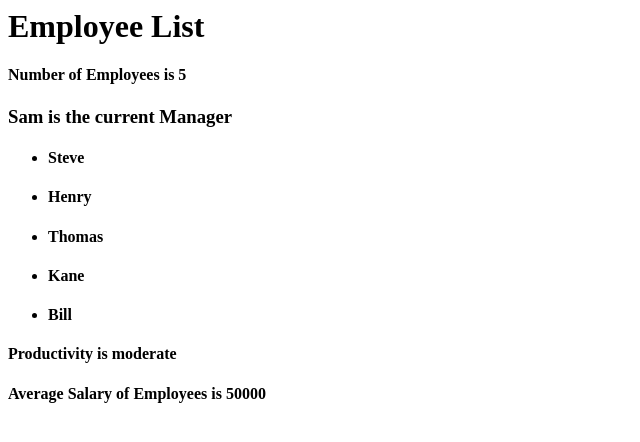
After one commit to Sharada001/django_codebase, a Django app: page /main/derived_template in a window 1280 px wide. The commit adds this page. Shown: the top 442 px of the page, without its empty margins (0-640 px from the left). Run offline with Django 4.2, Linux system fonts and the light colour scheme.

Commit message:
derived template added

```diff
--- /dev/null
+++ b/Django_Template_Language/main/templates/main/derived_template.html
@@ -0,0 +1,9 @@
+{% extends "main/main_template.html" %}
+
+{% block block1 %}
+<h4>Number of Employees is {{ list_of_people|length }}</h4>
+{% endblock %}
+
+{% block block2 %}
+<h4>Average Salary of Employees is {{ average_salary }}</h4>
+{% endblock %}
--- a/Django_Template_Language/main/templates/main/main_template.html
+++ b/Django_Template_Language/main/templates/main/main_template.html
@@ -3,6 +3,9 @@
 
 <body>
 <h1>Employee List</h1>
+
+{% block block1 %}
+{% endblock %}
 
 <h3>{{ sp_Person.name }} is the current {{ sp_Person.role }}</h3>
 
@@ -24,6 +27,9 @@
 {%  endif %}
 </h4>
 
+{% block block2 %}
+{% endblock %}
+
 </body>
 
 </html>
--- a/Django_Template_Language/main/urls.py
+++ b/Django_Template_Language/main/urls.py
@@ -4,4 +4,5 @@ from . import views
 app_name = "mainPage"
 urlpatterns = [
     path('template', views.render_template, name="template_view"),
+    path('derived_template', views.render_derived_template, name="derived_template_view"),
 ]
--- a/Django_Template_Language/main/views.py
+++ b/Django_Template_Language/main/views.py
@@ -5,3 +5,10 @@ def render_template(request):
                'list_of_people':["Jack", "John", "Harry", "Peter"],
                'productivity': 20}
     return render(request,'main/main_template.html',context)
+
+def render_derived_template(request):
+    context = {'sp_Person':{'name':'Sam','role':'Manager','id':10},
+               'list_of_people':["Steve", "Henry", "Thomas", "Kane", "Bill"],
+               'productivity': 80,
+               'average_salary':50000}
+    return render(request,'main/derived_template.html', context)
```
